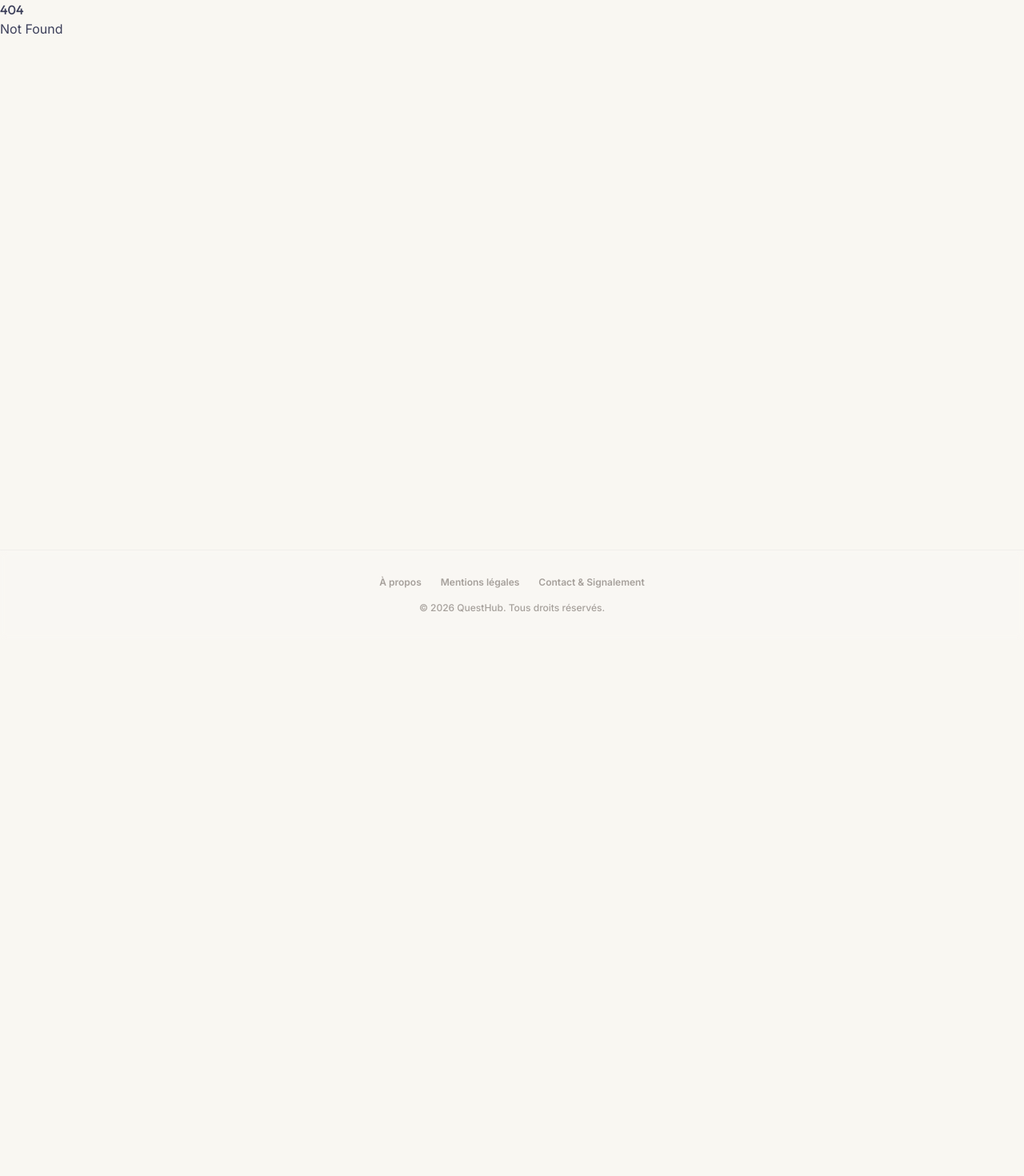
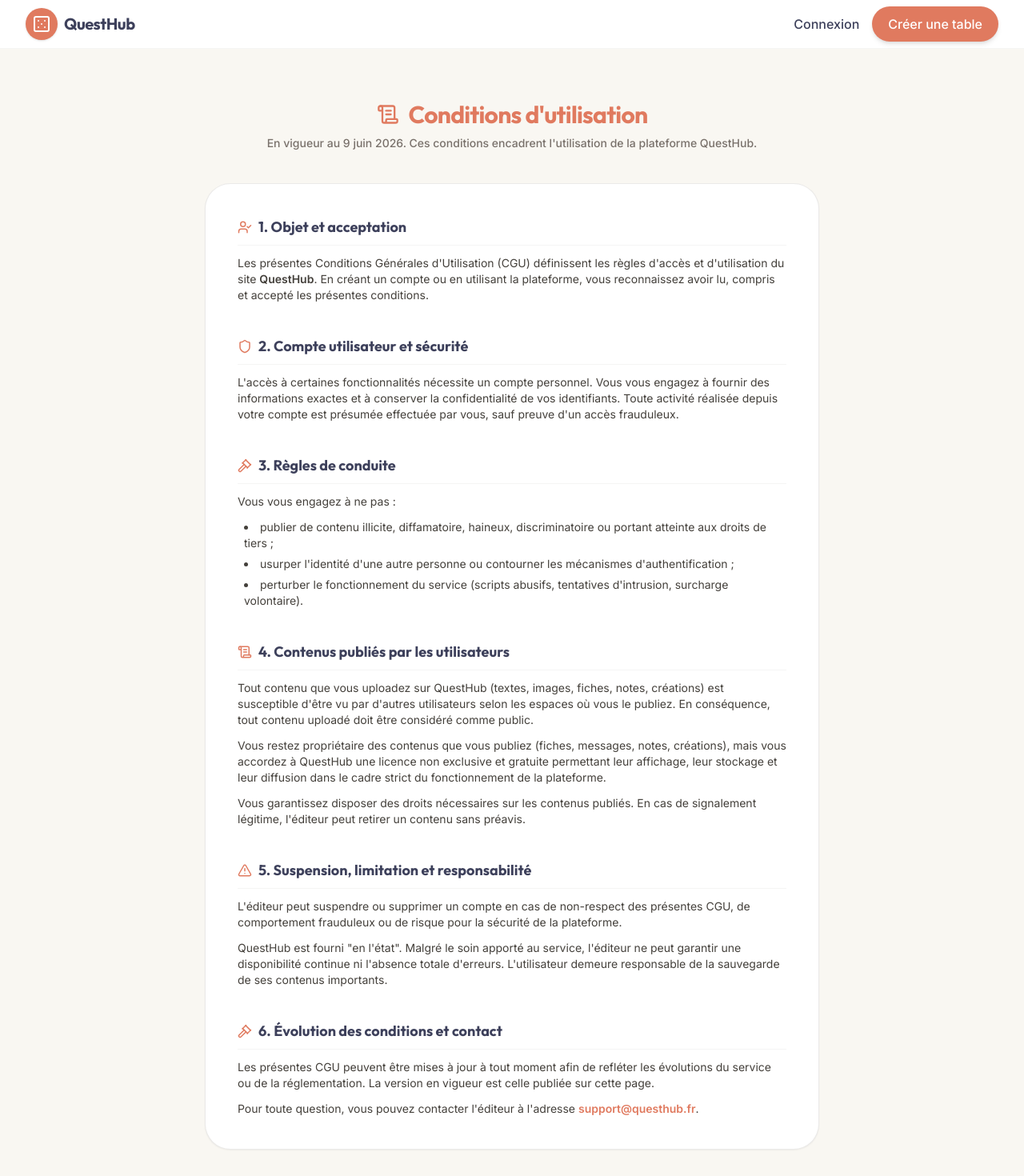
Before and after one commit to ZiplEix/questhub, a SvelteKit app: page /conditions-utilisation in a window 1280 px wide. Before the commit this address had no page. Shown: the top 1470 px of the page at 80% size. Before the commit the page ends 800 px from the top, so only its background shows below. Built offline with nearby package versions, Linux system fonts and the light colour scheme; no server answers.

Commit message:
feat: add "Conditions d'utilisation" link to footer and implement CGU acceptance in signup form

```diff
--- a/src/lib/components/Footer.svelte
+++ b/src/lib/components/Footer.svelte
@@ -6,6 +6,7 @@
     <div class="flex justify-center flex-wrap gap-x-6 gap-y-2 mb-4 font-semibold">
         <a href="/about" class="hover:text-burnt-orange transition-colors">À propos</a>
         <a href="/mentions-legales" class="hover:text-burnt-orange transition-colors">Mentions légales</a>
+        <a href="/conditions-utilisation" class="hover:text-burnt-orange transition-colors">Conditions d'utilisation</a>
         <a href="/contact" class="hover:text-burnt-orange transition-colors">Contact & Signalement</a>
     </div>
     <p class="font-medium">© {currentYear} QuestHub. Tous droits réservés.</p>
--- /dev/null
+++ b/src/routes/conditions-utilisation/+page.svelte
@@ -0,0 +1,116 @@
+<script lang="ts">
+    import Header from "$lib/components/Header.svelte";
+    import { ScrollText, UserCheck, Shield, AlertTriangle, Gavel } from "lucide-svelte";
+</script>
+
+<svelte:head>
+    <title>Conditions d'utilisation | QuestHub</title>
+    <meta
+        name="description"
+        content="Conditions d'utilisation de QuestHub : règles d'accès, responsabilités, contenus publiés et conditions de suspension de compte."
+    />
+</svelte:head>
+
+<Header />
+
+<main class="w-full max-w-7xl mx-auto px-4 md:px-8 py-16 grow">
+    <div class="mb-10 text-center">
+        <h1 class="text-3xl font-display font-black text-burnt-orange tracking-tight flex items-center justify-center gap-3">
+            <ScrollText class="text-burnt-orange" size={28} />
+            Conditions d'utilisation
+        </h1>
+        <p class="text-sm text-stone-500 mt-2 font-medium">
+            En vigueur au 9 juin 2026. Ces conditions encadrent l'utilisation de la plateforme QuestHub.
+        </p>
+    </div>
+
+    <div class="bg-white rounded-2xl border border-stone-200/80 shadow-xs p-6 md:p-10 space-y-10 leading-relaxed text-stone-700 max-w-3xl mx-auto">
+        <section class="space-y-3">
+            <h2 class="text-lg font-bold text-dark-gray flex items-center gap-2 border-b border-stone-100 pb-2 font-display">
+                <UserCheck size={18} class="text-burnt-orange" />
+                1. Objet et acceptation
+            </h2>
+            <p class="text-sm">
+                Les présentes Conditions Générales d'Utilisation (CGU) définissent les règles d'accès et d'utilisation du site
+                <strong>QuestHub</strong>. En créant un compte ou en utilisant la plateforme, vous reconnaissez avoir lu,
+                compris et accepté les présentes conditions.
+            </p>
+        </section>
+
+        <section class="space-y-3">
+            <h2 class="text-lg font-bold text-dark-gray flex items-center gap-2 border-b border-stone-100 pb-2 font-display">
+                <Shield size={18} class="text-burnt-orange" />
+                2. Compte utilisateur et sécurité
+            </h2>
+            <p class="text-sm">
+                L'accès à certaines fonctionnalités nécessite un compte personnel. Vous vous engagez à fournir des informations exactes
+                et à conserver la confidentialité de vos identifiants. Toute activité réalisée depuis votre compte est présumée
+                effectuée par vous, sauf preuve d'un accès frauduleux.
+            </p>
+        </section>
+
+        <section class="space-y-3">
+            <h2 class="text-lg font-bold text-dark-gray flex items-center gap-2 border-b border-stone-100 pb-2 font-display">
+                <Gavel size={18} class="text-burnt-orange" />
+                3. Règles de conduite
+            </h2>
+            <p class="text-sm">Vous vous engagez à ne pas :</p>
+            <ul class="list-disc list-inside text-sm pl-2 space-y-1.5">
+                <li>publier de contenu illicite, diffamatoire, haineux, discriminatoire ou portant atteinte aux droits de tiers ;</li>
+                <li>usurper l'identité d'une autre personne ou contourner les mécanismes d'authentification ;</li>
+                <li>perturber le fonctionnement du service (scripts abusifs, tentatives d'intrusion, surcharge volontaire).</li>
+            </ul>
+        </section>
+
+        <section class="space-y-3">
+            <h2 class="text-lg font-bold text-dark-gray flex items-center gap-2 border-b border-stone-100 pb-2 font-display">
+                <ScrollText size={18} class="text-burnt-orange" />
+                4. Contenus publiés par les utilisateurs
+            </h2>
+            <p class="text-sm">
+                Tout contenu que vous uploadez sur QuestHub (textes, images, fiches, notes, créations) est susceptible d'être vu par
+                d'autres utilisateurs selon les espaces où vous le publiez. En conséquence, tout contenu uploadé doit être considéré
+                comme public.
+            </p>
+            <p class="text-sm">
+                Vous restez propriétaire des contenus que vous publiez (fiches, messages, notes, créations), mais vous accordez à
+                QuestHub une licence non exclusive et gratuite permettant leur affichage, leur stockage et leur diffusion dans le
+                cadre strict du fonctionnement de la plateforme.
+            </p>
+            <p class="text-sm">
+                Vous garantissez disposer des droits nécessaires sur les contenus publiés. En cas de signalement légitime, l'éditeur
+                peut retirer un contenu sans préavis.
+            </p>
+        </section>
+
+        <section class="space-y-3">
+            <h2 class="text-lg font-bold text-dark-gray flex items-center gap-2 border-b border-stone-100 pb-2 font-display">
+                <AlertTriangle size={18} class="text-burnt-orange" />
+                5. Suspension, limitation et responsabilité
+            </h2>
+            <p class="text-sm">
+                L'éditeur peut suspendre ou supprimer un compte en cas de non-respect des présentes CGU, de comportement frauduleux
+                ou de risque pour la sécurité de la plateforme.
+            </p>
+            <p class="text-sm">
+                QuestHub est fourni "en l'état". Malgré le soin apporté au service, l'éditeur ne peut garantir une disponibilité
+                continue ni l'absence totale d'erreurs. L'utilisateur demeure responsable de la sauvegarde de ses contenus importants.
+            </p>
+        </section>
+
+        <section class="space-y-3">
+            <h2 class="text-lg font-bold text-dark-gray flex items-center gap-2 border-b border-stone-100 pb-2 font-display">
+                <Gavel size={18} class="text-burnt-orange" />
+                6. Évolution des conditions et contact
+            </h2>
+            <p class="text-sm">
+                Les présentes CGU peuvent être mises à jour à tout moment afin de refléter les évolutions du service ou de la
+                réglementation. La version en vigueur est celle publiée sur cette page.
+            </p>
+            <p class="text-sm">
+                Pour toute question, vous pouvez contacter l'éditeur à l'adresse
+                <a href="mailto:support@questhub.fr" class="text-burnt-orange hover:underline font-semibold">support@questhub.fr</a>.
+            </p>
+        </section>
+    </div>
+</main>
--- a/src/routes/signup/+page.svelte
+++ b/src/routes/signup/+page.svelte
@@ -6,6 +6,7 @@
     let email = $state("");
     let password = $state("");
     let confirmPassword = $state("");
+    let acceptedCgu = $state(false);
     let error = $state("");
     let loading = $state(false);
 
@@ -15,6 +16,11 @@
 
         if (password !== confirmPassword) {
             error = "Les mots de passe ne correspondent pas.";
+            return;
+        }
+
+        if (!acceptedCgu) {
+            error = "Vous devez avoir lu et accepté les CGU.";
             return;
         }
 
@@ -119,6 +125,20 @@
                     />
                 </div>
 
+                <div class="flex items-start gap-3 rounded-xl border border-stone-200 bg-stone-50 px-3 py-2.5">
+                    <input
+                        id="accept-cgu"
+                        type="checkbox"
+                        bind:checked={acceptedCgu}
+                        required
+                        class="mt-0.5 h-4 w-4 rounded border-stone-300 text-burnt-orange focus:ring-burnt-orange"
+                    />
+                    <label for="accept-cgu" class="text-sm text-dark-gray/80 leading-relaxed">
+                        J'ai lu et j'accepte les
+                        <a href="/conditions-utilisation" class="text-burnt-orange font-medium hover:underline">conditions générales d'utilisation (CGU)</a>.
+                    </label>
+                </div>
+
                 {#if error}
                     <div
                         class="bg-red-50 text-red-600 px-4 py-3 rounded-xl text-sm border border-red-100"
```
